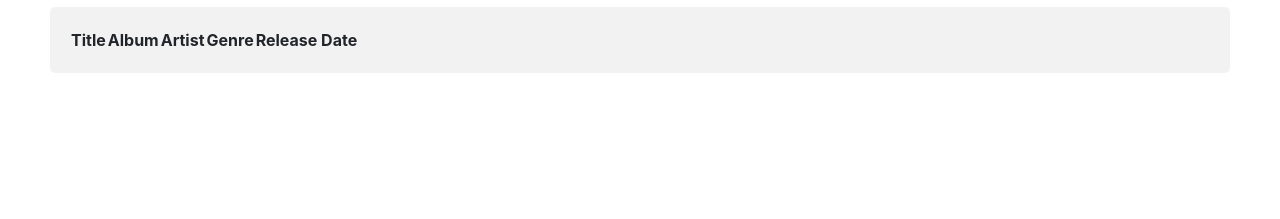
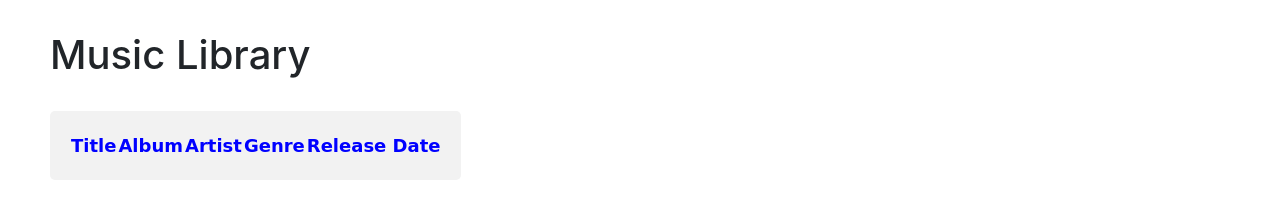
Before and after one commit to An-Aries-Adventure/Music-Library, a plain HTML site: page index.html in a window 1280 px wide. Shown: the part 113-332 px from the top of the page. Drawn offline with nearby package versions, Linux system fonts and the light colour scheme; no server answers.

Commit message:
added tableFont class and adjusted contact_container class to fit content. added heading

```diff
--- a/custom_style_sheet.css
+++ b/custom_style_sheet.css
@@ -6,6 +6,7 @@
 }
 
 .contact_container {
+  max-width: fit-content;
   border-radius: 5px;
   background-color: #f2f2f2;
   padding:20px;
@@ -16,3 +17,9 @@
 .background-color{
   color: whitesmoke;
 }
+
+.tableFont{
+font-family: cursive;
+font-size: large;
+color: blue;
+}
--- a/index.html
+++ b/index.html
@@ -17,10 +17,12 @@
         <br />
         <br />
         <br />
+        <br />
+        <h1 style = "margin-left: 50px;">Music Library</h1>
+        <br />
         <div class = "contact_container">
-            <table id = "musicTable">
-                <tr><th>Title</th><th>Album</th><th>Artist</th><th>Genre</th><th>Release Date</th></tr>
-
+            <table id ="musicTable" class = "tableFont">
+                <tr></tr><th>Title</th><th>Album</th><th>Artist</th><th>Genre</th><th>Release Date</th></tr>
             </table>
         </div>
 
```
